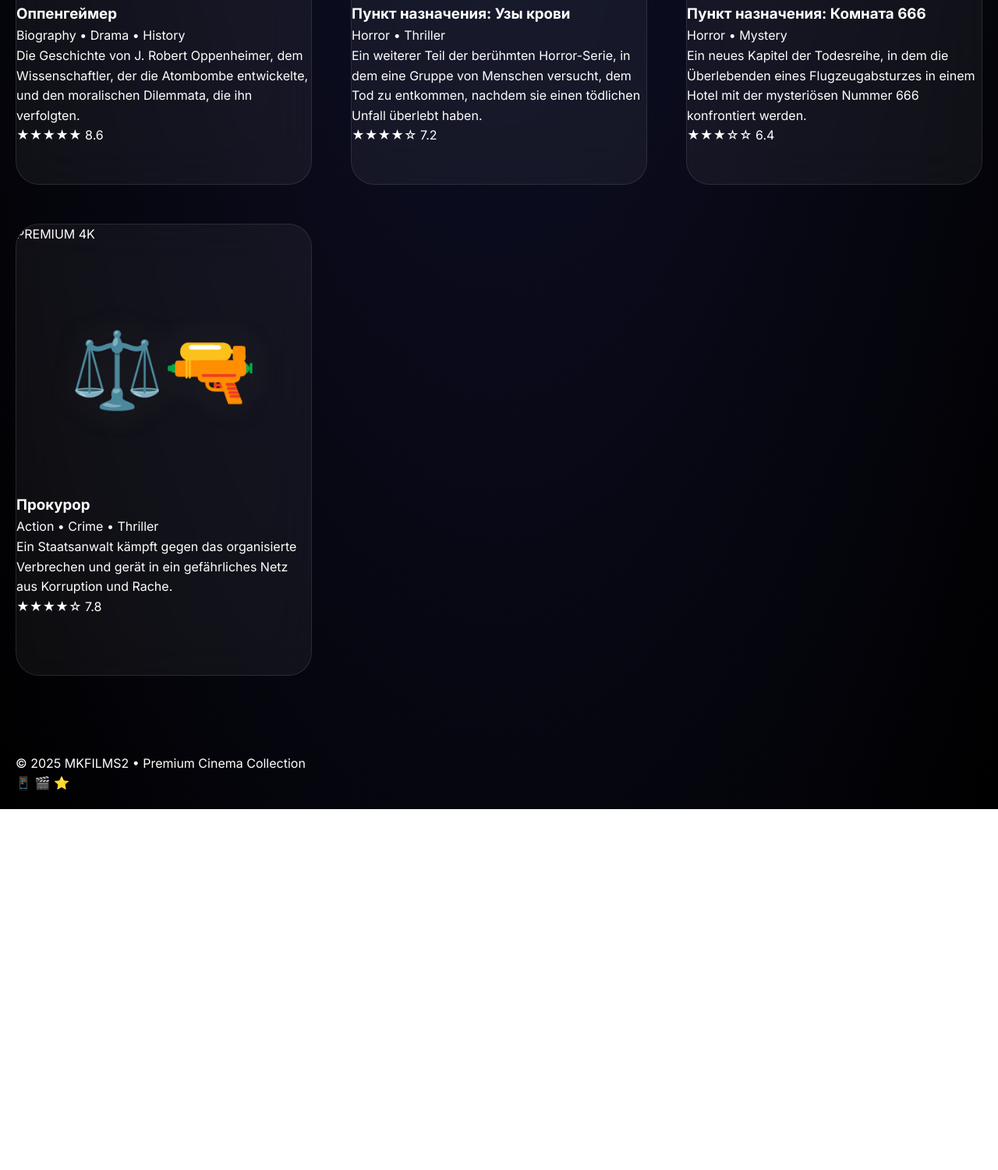
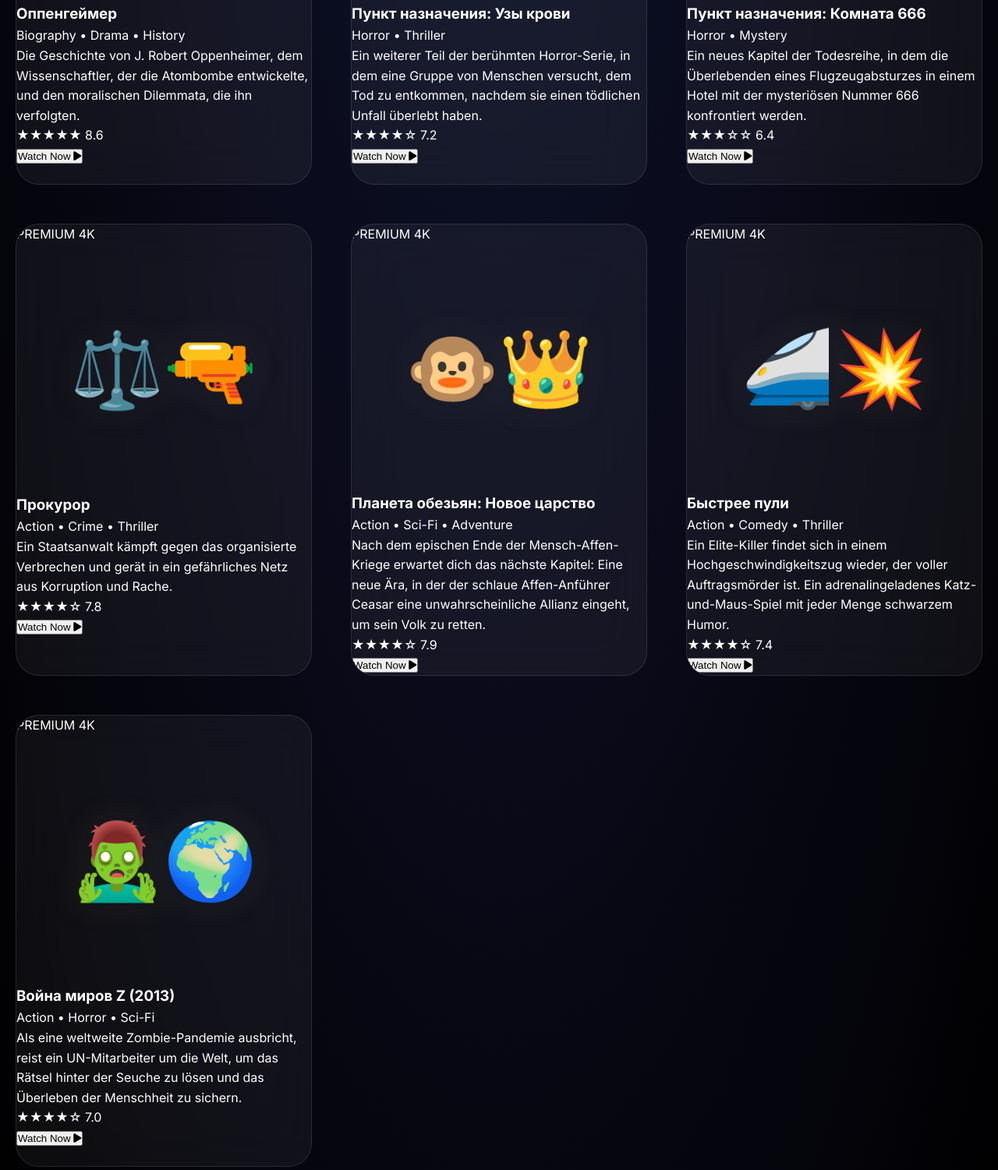
Before and after one commit to Mkylandia/Films2, a plain HTML site: page index.html in a window 1280 px wide. Shown: the part 997-2498 px from the top of the page at 78% size. Before the commit the page ends 2035 px from the top, so only its background shows below. Drawn offline with Linux system fonts and the light colour scheme.

Commit message:
Update index.html

```diff
--- a/index.html
+++ b/index.html
@@ -33,7 +33,7 @@
             <p class="tagline">Premium Cinema Experience • Exclusive Collection</p>
             <div class="header-stats">
                 <div class="stat-item">
-                    <span class="stat-number">4</span>
+                    <span class="stat-number">7</span>
                     <span class="stat-label">Films</span>
                 </div>
                 <div class="stat-item">
@@ -54,7 +54,7 @@
                 onclick="openFilm('https://kinogo-films.fm/417-oppengejmer.html')"
             >
                 <div class="card-glow"></div>
-                <div class="quality-badge">  PREMIUM 4K</div>
+                <div class="quality-badge">PREMIUM 4K</div>
                 <div class="film-poster oppenheimer">
                     <div class="poster-overlay">
                         <div class="play-icon">▶</div>
@@ -72,6 +72,9 @@
                         <span class="stars">★★★★★</span>
                         <span class="score">8.6</span>
                     </div>
+                    <button class="watch-btn">
+                        Watch Now <i class="btn-icon fas fa-play"></i>
+                    </button>
                 </div>
             </div>
 
@@ -99,6 +102,9 @@
                         <span class="stars">★★★★☆</span>
                         <span class="score">7.2</span>
                     </div>
+                    <button class="watch-btn">
+                        Watch Now <i class="btn-icon fas fa-play"></i>
+                    </button>
                 </div>
             </div>
 
@@ -126,6 +132,9 @@
                         <span class="stars">★★★☆☆</span>
                         <span class="score">6.4</span>
                     </div>
+                    <button class="watch-btn">
+                        Watch Now <i class="btn-icon fas fa-play"></i>
+                    </button>
                 </div>
             </div>
 
@@ -153,6 +162,101 @@
                         <span class="stars">★★★★☆</span>
                         <span class="score">7.8</span>
                     </div>
+                    <button class="watch-btn">
+                        Watch Now <i class="btn-icon fas fa-play"></i>
+                    </button>
+                </div>
+            </div>
+
+            <!-- 5. Планета обезьян: Новое царство -->
+            <div
+                class="film-card premium"
+                onclick="openFilm('https://kinogo-films.fm/4089-planeta-obezjan-novoe-carstvo.html')"
+            >
+                <div class="card-glow"></div>
+                <div class="quality-badge">PREMIUM 4K</div>
+                <div class="film-poster apes">
+                    <div class="poster-overlay">
+                        <div class="play-icon">▶</div>
+                    </div>
+                    <div class="poster-bg">🐵👑</div>
+                </div>
+                <div class="film-info">
+                    <h3>Планета обезьян: Новое царство</h3>
+                    <p class="genre">Action • Sci-Fi • Adventure</p>
+                    <p class="description">
+                        Nach dem epischen Ende der Mensch-Affen-Kriege erwartet dich das nächste Kapitel:
+                        Eine neue Ära, in der der schlaue Affen-Anführer Ceasar eine unwahrscheinliche Allianz
+                        eingeht, um sein Volk zu retten.
+                    </p>
+                    <div class="rating">
+                        <span class="stars">★★★★☆</span>
+                        <span class="score">7.9</span>
+                    </div>
+                    <button class="watch-btn">
+                        Watch Now <i class="btn-icon fas fa-play"></i>
+                    </button>
+                </div>
+            </div>
+
+            <!-- 6. Быстрее пули -->
+            <div
+                class="film-card premium"
+                onclick="openFilm('https://kinogo-films.fm/718-bystree-puli.html')"
+            >
+                <div class="card-glow"></div>
+                <div class="quality-badge">PREMIUM 4K</div>
+                <div class="film-poster bullet">
+                    <div class="poster-overlay">
+                        <div class="play-icon">▶</div>
+                    </div>
+                    <div class="poster-bg">🚄💥</div>
+                </div>
+                <div class="film-info">
+                    <h3>Быстрее пули</h3>
+                    <p class="genre">Action • Comedy • Thriller</p>
+                    <p class="description">
+                        Ein Elite-Killer findet sich in einem Hochgeschwindigkeitszug wieder, der
+                        voller Auftragsmörder ist. Ein adrenalingeladenes Katz-und-Maus-Spiel mit
+                        jeder Menge schwarzem Humor.
+                    </p>
+                    <div class="rating">
+                        <span class="stars">★★★★☆</span>
+                        <span class="score">7.4</span>
+                    </div>
+                    <button class="watch-btn">
+                        Watch Now <i class="btn-icon fas fa-play"></i>
+                    </button>
+                </div>
+            </div>
+
+            <!-- 7. Война миров Z (2013) -->
+            <div
+                class="film-card premium"
+                onclick="openFilm('https://kinogotv.biz/1575-vojna-mirov-z-2013.html')"
+            >
+                <div class="card-glow"></div>
+                <div class="quality-badge">PREMIUM 4K</div>
+                <div class="film-poster worldwarz">
+                    <div class="poster-overlay">
+                        <div class="play-icon">▶</div>
+                    </div>
+                    <div class="poster-bg">🧟‍♂️🌍</div>
+                </div>
+                <div class="film-info">
+                    <h3>Война миров Z (2013)</h3>
+                    <p class="genre">Action • Horror • Sci-Fi</p>
+                    <p class="description">
+                        Als eine weltweite Zombie-Pandemie ausbricht, reist ein UN-Mitarbeiter um
+                        die Welt, um das Rätsel hinter der Seuche zu lösen und das Überleben der Menschheit zu sichern.
+                    </p>
+                    <div class="rating">
+                        <span class="stars">★★★★☆</span>
+                        <span class="score">7.0</span>
+                    </div>
+                    <button class="watch-btn">
+                        Watch Now <i class="btn-icon fas fa-play"></i>
+                    </button>
                 </div>
             </div>
         </div>
```
